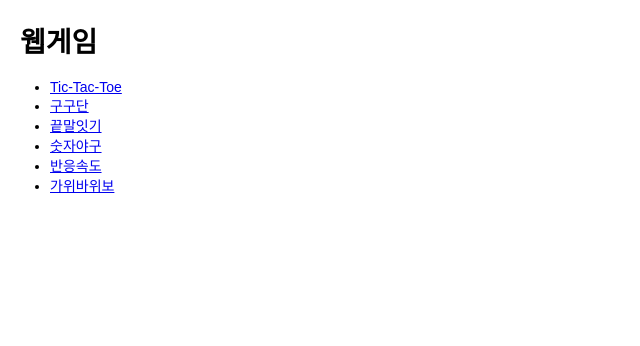
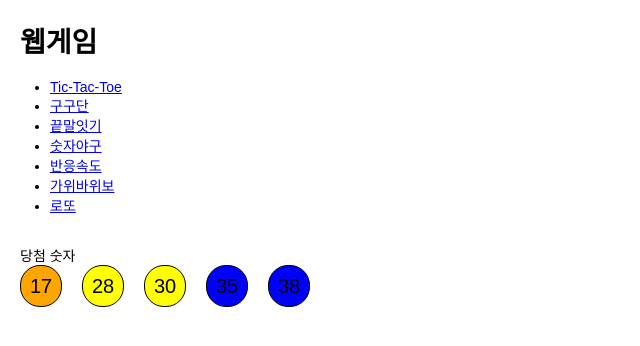
Before and after one commit to sejongmin/React-Web-Game, a React (Create React App) app: page /lotto in a window 1280 px wide. Shown: the top 346 px of the page, without its empty margins (0-640 px from the left). Built offline with nearby package versions, Linux system fonts and the light colour scheme.

Commit message:
[Edit] Lotto

```diff
--- a/src/App.js
+++ b/src/App.js
@@ -7,6 +7,7 @@ import Followup from './Follow-Up/Followup';
 import Numberbaseball from './NumberBaseball/NumberBaseball';
 import ResponseCheck from './ResponseCheck/ResponseCheck';
 import RSP from './Rock-Scissors-Paper/RockScissorsPaper';
+import Lotto from './Lotto/Lotto';
 
 function App() {
   return (
@@ -20,6 +21,7 @@ function App() {
           <li><Link to="/numberbaseball">숫자야구</Link></li>
           <li><Link to="/responsecheck">반응속도</Link></li>
           <li><Link to="/rockscissorspaper">가위바위보</Link></li>
+          <li><Link to="/lotto">로또</Link></li>
         </ul>
       </div>
       <div className="game">
@@ -30,6 +32,7 @@ function App() {
           <Route path="/numberbaseball" element={<Numberbaseball />} />
           <Route path="/responsecheck" element={<ResponseCheck />} />
           <Route path="/rockscissorspaper" element={<RSP />} />
+          <Route path="/lotto" element={<Lotto />} />
         </Routes>
       </div>
     </div>
--- /dev/null
+++ b/src/Lotto/Lotto.jsx
@@ -0,0 +1,85 @@
+import React, {useState, useRef, useEffect, useMemo, useCallback, memo} from "react";
+import './lotto.css';
+
+const getWinNumbers = () => {
+    console.log("get win numbers");
+    const candidate = Array(45).fill().map((v, i) => i + 1);
+    const shuffle = [];
+    while(candidate.length > 0){
+        shuffle.push(candidate.splice(Math.floor(Math.random() * candidate.length), 1)[0])
+    }
+    const bonusNumber = shuffle[shuffle.length - 1];
+    const winNumbers = shuffle.slice(0, 6).sort((p, c) => p - c);
+    return [...winNumbers, bonusNumber];
+}
+
+const Ball = memo((props) => {
+    let background;
+    if (props.number <= 10){
+        background = 'red';
+    } else if (props.number <= 20){
+        background = 'orange';
+    } else if (props.number <= 30) {
+        background = 'yellow';
+    } else if (props.number <= 40){
+        background = 'blue';
+    } else{
+        background = 'green';
+    }
+
+    return(
+        <>
+            {props.isBonus && <div>보너스!</div>}
+            <div className="ball" style={{background}}>{props.number}</div>
+        </>
+    );
+})
+
+const Lotto = () => {
+    const [redo, setRedo] = useState(false);
+    const lottoNumbers = useMemo(() => getWinNumbers, [redo]); //함수 실행한 리턴값을 기억, []안에 요소가 바뀌기 전까지 실행X
+    const [winNumbers, setWinNumbers] = useState(lottoNumbers);
+    const [winBalls, setWinBalls] = useState([]);
+    const [bonus, setBonus] = useState();
+    const timeouts = useRef([]);
+
+    useEffect(() => {
+        console.log("useEffect");
+        for(let i = 0; i < 6; i++){
+            timeouts.current[i] = setTimeout(()=>{
+                setWinBalls((prevWinBalls) => [...prevWinBalls, winNumbers[i]]);
+            }, (i + 1) * 1000);
+        }
+        timeouts.current[6] = setTimeout(() => {
+            setBonus(winNumbers[6]);
+            setRedo(true);
+        }, 7000);
+
+        return () => {
+            timeouts.current.forEach((v)=>{
+                clearTimeout(v);
+            });
+        };
+    }, [timeouts.current]);
+
+    const onClickRedo = useCallback(() => { //함수를 기억, 랜더링 될 때마다 함수를 계속 생성하지 않음.
+        setWinNumbers(getWinNumbers());
+        setWinBalls([]);
+        setBonus();
+        setRedo(false);
+        timeouts.current = [];
+    }, [winNumbers]);
+
+    return (
+        <div className="Lotto">
+            <div>당첨 숫자</div>
+            <div id="결과창">
+                {winBalls.map((v) => <Ball key={v} number={v} />)}
+            </div>
+            {bonus && <Ball number={bonus} isBonus={true} />}
+            {redo && <button onClick={onClickRedo}>한 번 더!</button>}
+        </div>
+    );
+}
+
+export default Lotto;
--- /dev/null
+++ b/src/Lotto/lotto.css
@@ -0,0 +1,11 @@
+.ball{
+    display: inline-block;
+    border : 1px solid black;
+    border-radius: 20px;
+    width : 40px;
+    height: 40px;
+    line-height: 40px;
+    font-size: 20px;
+    text-align: center;
+    margin-right: 20px;
+}
```
